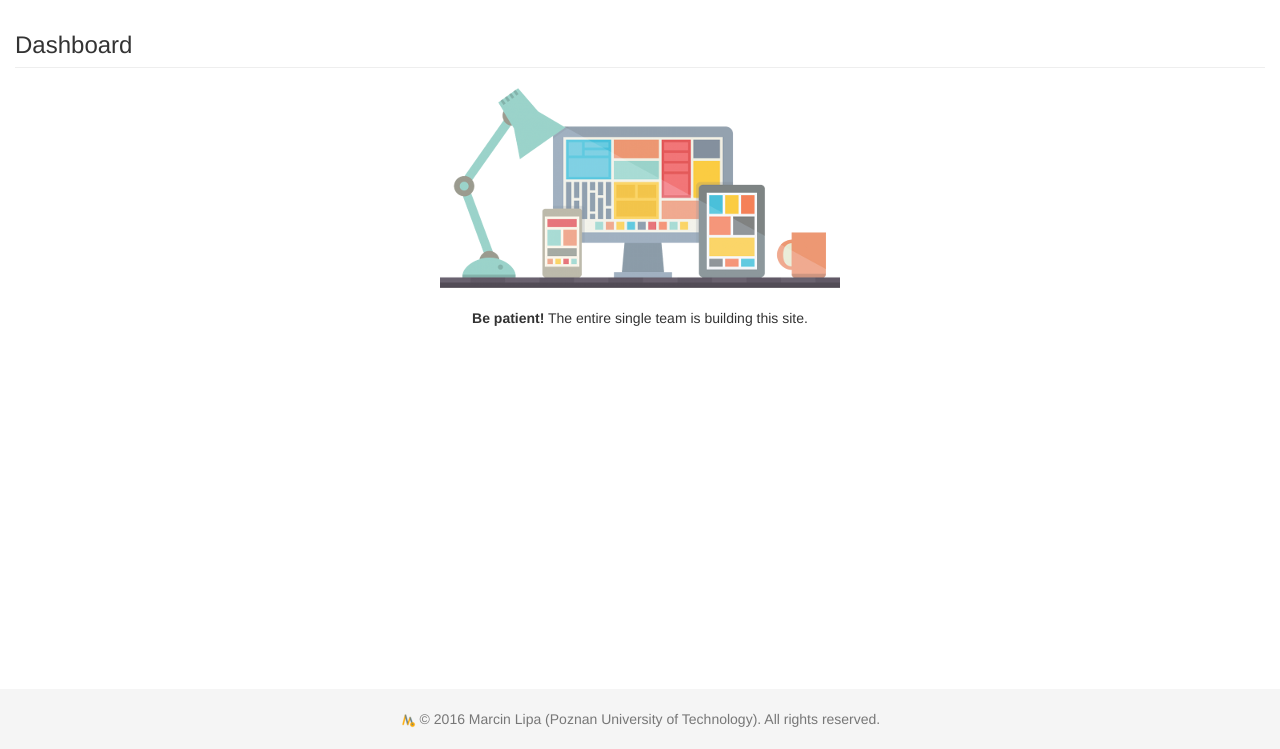
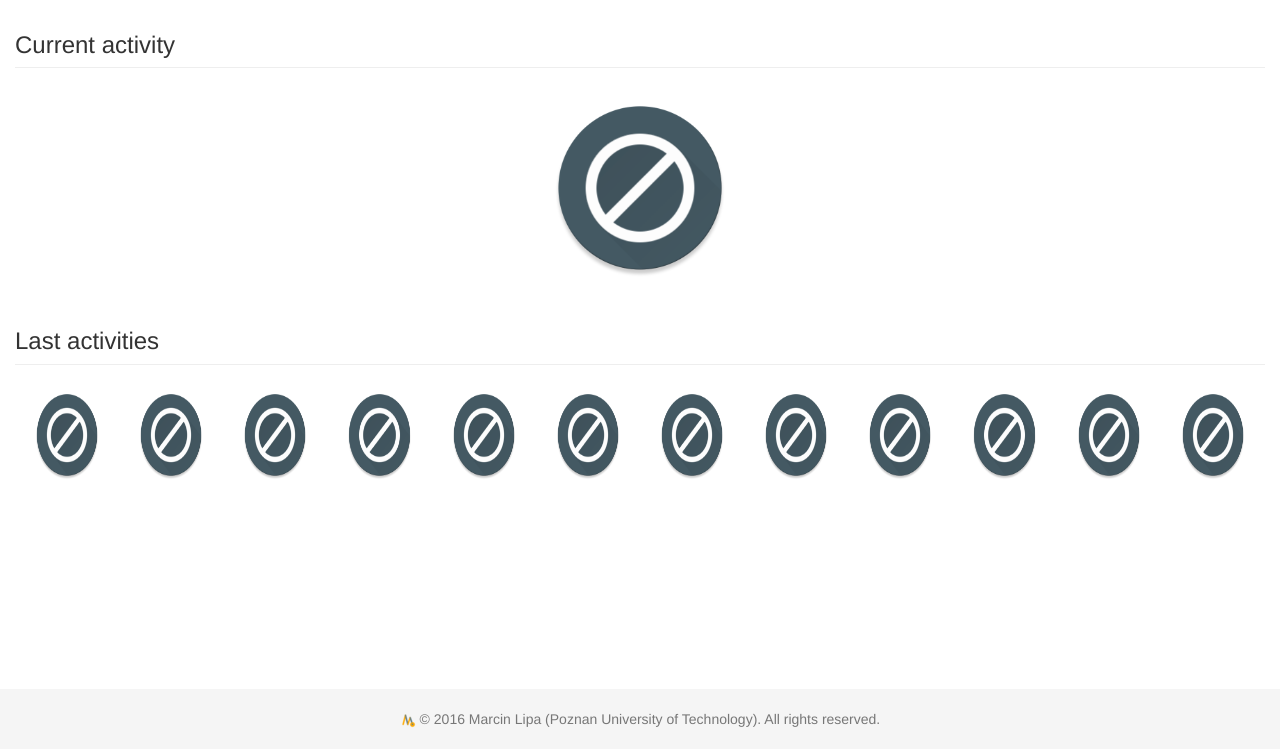
Before and after one commit to mlipa/move_server, a Flask app: page /dashboard in a window 1280 px wide. Shown: the part 51-800 px from the top of the page. Run offline with Flask 2, Linux system fonts and the light colour scheme; a user stored in the database is signed in; tables that the repository leaves empty hold one stand-in row (values such as "Sample post"); some libraries are stand-ins or nearby versions.

Commit message:
Add temporary dashboard layout

```diff
--- a/application/static/css/base.css
+++ b/application/static/css/base.css
@@ -11,3 +11,13 @@ body {
     width: 400px;
     height: 200px;
 }
+
+.img-current-activity {
+    width: 200px;
+    height: 200px;
+}
+
+.img-last-activity {
+    width: 100px;
+    height: 100px;
+}
--- a/application/templates/dashboard.html
+++ b/application/templates/dashboard.html
@@ -3,12 +3,57 @@
 {% block title %} - Dashboard{% endblock %}
 
 {% block content %}
-    <h3 class="page-header">Dashboard</h3>
-    {# TODO: DASHBOARD TEMPLATE #}
-    <div class="col-md-12">
-        <img class="img-build img-responsive center-block" src="{{ url_for('static', filename='images/build.png') }}">
-        <br>
-        <p class="text-center"><strong>Be patient!</strong> The entire single team is building this site.</p>
+    <h3 class="page-header">Current activity</h3>
+    <img id="current-activity" class="img-current-activity img-responsive center-block"
+         src="{{ url_for('static', filename='images/activities/not_detected.png') }}">
+    <h3 class="page-header">Last activities</h3>
+    {# TODO: GET DATA FROM DATABASE AND USE FOR LOOP #}
+    <div class="col-md-1">
+        <img id="last-activity-1" class="img-last-activity img-responsive center-block"
+             src="{{ url_for('static', filename='images/activities/not_detected.png') }}">
     </div>
-    {# TODO: END #}
+    <div class="col-md-1">
+        <img id="last-activity-2" class="img-last-activity img-responsive center-block"
+             src="{{ url_for('static', filename='images/activities/not_detected.png') }}">
+    </div>
+    <div class="col-md-1">
+        <img id="last-activity-3" class="img-last-activity img-responsive center-block"
+             src="{{ url_for('static', filename='images/activities/not_detected.png') }}">
+    </div>
+    <div class="col-md-1">
+        <img id="last-activity-4" class="img-last-activity img-responsive center-block"
+             src="{{ url_for('static', filename='images/activities/not_detected.png') }}">
+    </div>
+    <div class="col-md-1">
+        <img id="last-activity-5" class="img-last-activity img-responsive center-block"
+             src="{{ url_for('static', filename='images/activities/not_detected.png') }}">
+    </div>
+    <div class="col-md-1">
+        <img id="last-activity-6" class="img-last-activity img-responsive center-block"
+             src="{{ url_for('static', filename='images/activities/not_detected.png') }}">
+    </div>
+    <div class="col-md-1">
+        <img id="last-activity-7" class="img-last-activity img-responsive center-block"
+             src="{{ url_for('static', filename='images/activities/not_detected.png') }}">
+    </div>
+    <div class="col-md-1">
+        <img id="last-activity-8" class="img-last-activity img-responsive center-block"
+             src="{{ url_for('static', filename='images/activities/not_detected.png') }}">
+    </div>
+    <div class="col-md-1">
+        <img id="last-activity-9" class="img-last-activity img-responsive center-block"
+             src="{{ url_for('static', filename='images/activities/not_detected.png') }}">
+    </div>
+    <div class="col-md-1">
+        <img id="last-activity-10" class="img-last-activity img-responsive center-block"
+             src="{{ url_for('static', filename='images/activities/not_detected.png') }}">
+    </div>
+    <div class="col-md-1">
+        <img id="last-activity-11" class="img-last-activity img-responsive center-block"
+             src="{{ url_for('static', filename='images/activities/not_detected.png') }}">
+    </div>
+    <div class="col-md-1">
+        <img id="last-activity-12" class="img-last-activity img-responsive center-block"
+             src="{{ url_for('static', filename='images/activities/not_detected.png') }}">
+    </div>
 {% endblock %}
```
Also changed, not shown: application/static/images/activities/lie.png (added), application/static/images/activities/not_detected.png (added), application/static/images/activities/sit.png (added), application/static/images/activities/stand.png (added), application/static/images/activities/walk.png (added).
